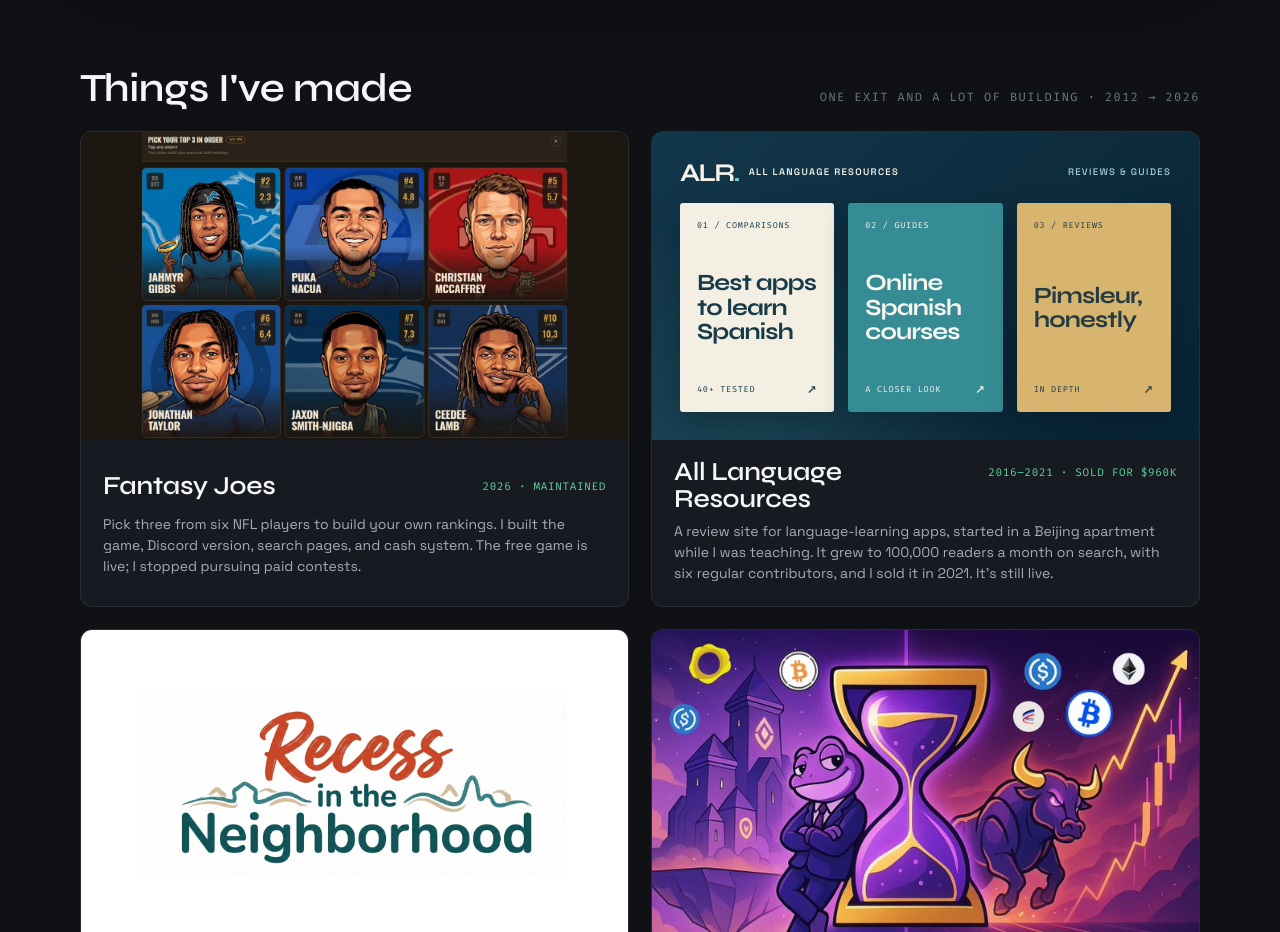
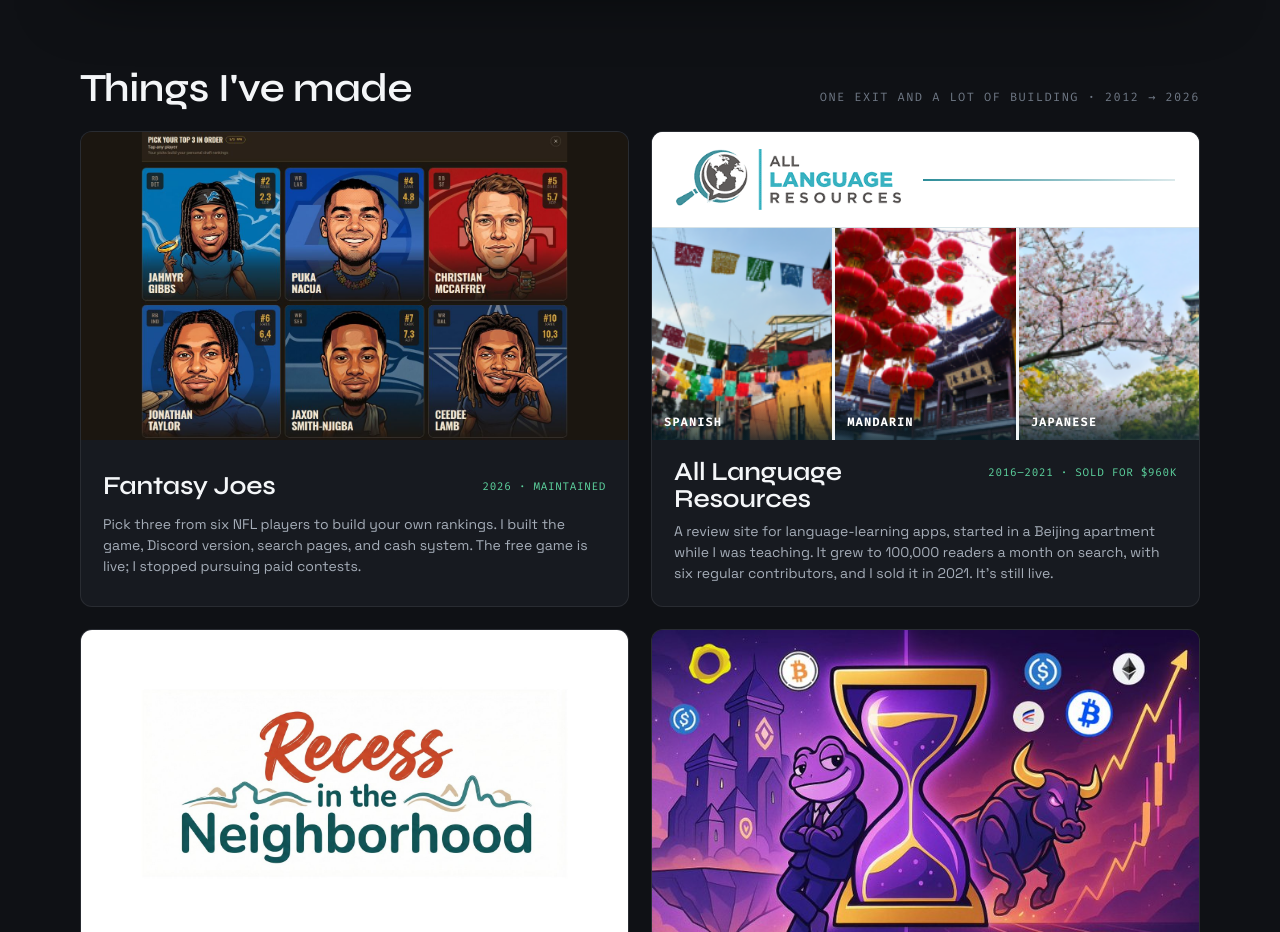
Before and after one commit to lazyguac/nickdahlhoff-site, an Astro site: page / in a window 1280 px wide. Shown: the part 1540-2472 px from the top of the page. Built offline with nearby package versions, Linux system fonts and the light colour scheme; Astro itself is replaced by a stand-in of ours.

Commit message:
Use official ALR branding and article imagery on homepage

```diff
--- a/src/pages/index.astro
+++ b/src/pages/index.astro
@@ -91,28 +91,24 @@
         {made.map(p => (
           <a href={`/projects/${p.id}`} class="poster">
             {p.id === 'all-language-resources' ? (
-              <div class="poster-tile alr-board" aria-hidden="true">
-                <div class="alr-masthead">
-                  <span class="alr-monogram">ALR<span class="alr-mark-dot">.</span></span>
-                  <span>ALL LANGUAGE RESOURCES</span>
-                  <span class="alr-masthead-end">REVIEWS &amp; GUIDES</span>
+              <div class="poster-tile alr-showcase" aria-hidden="true">
+                <div class="alr-brand">
+                  <img src="/images/alr/alr-logo.webp" alt="" width="300" height="82" loading="lazy" />
+                  <span class="alr-brand-rule"></span>
                 </div>
-                <div class="alr-publications">
-                  <div class="alr-publication alr-comparisons">
-                    <span class="alr-publication-type">01 / COMPARISONS</span>
-                    <strong>Best apps to learn Spanish</strong>
-                    <span class="alr-publication-foot">40+ TESTED <span aria-hidden="true">↗</span></span>
-                  </div>
-                  <div class="alr-publication alr-guides">
-                    <span class="alr-publication-type">02 / GUIDES</span>
-                    <strong>Online Spanish courses</strong>
-                    <span class="alr-publication-foot">A CLOSER LOOK <span aria-hidden="true">↗</span></span>
-                  </div>
-                  <div class="alr-publication alr-reviews">
-                    <span class="alr-publication-type">03 / REVIEWS</span>
-                    <strong>Pimsleur, honestly</strong>
-                    <span class="alr-publication-foot">IN DEPTH <span aria-hidden="true">↗</span></span>
-                  </div>
+                <div class="alr-gallery">
+                  <figure>
+                    <img src="/images/alr/alr-best-apps-spanish.webp" alt="" width="300" height="169" loading="lazy" />
+                    <figcaption>Spanish</figcaption>
+                  </figure>
+                  <figure>
+                    <img src="/images/alr/alr-best-apps-mandarin.webp" alt="" width="300" height="169" loading="lazy" />
+                    <figcaption>Mandarin</figcaption>
+                  </figure>
+                  <figure>
+                    <img src="/images/alr/alr-best-apps-japanese.webp" alt="" width="300" height="169" loading="lazy" />
+                    <figcaption>Japanese</figcaption>
+                  </figure>
                 </div>
               </div>
             ) : p.data.cardImage ? (
@@ -316,79 +312,74 @@
     justify-content: center;
     padding: 28px;
   }
-  .alr-board {
-    display: block;
-    padding: clamp(15px, 2.3vw, 28px);
+  .alr-showcase {
+    display: grid;
+    grid-template-rows: 31% 69%;
+    align-items: stretch;
+    justify-content: stretch;
+    padding: 0;
     overflow: hidden;
-    color: #F5F3E9;
-    background: #12374A;
-    background-image: radial-gradient(circle at 15% 120%, rgba(78, 163, 167, 0.23), transparent 50%), linear-gradient(135deg, #12374A, #082334);
+    background: #F1F5F6;
   }
-  .alr-masthead {
+  .alr-brand {
     display: flex;
     align-items: center;
-    gap: 10px;
-    height: 24px;
-    font-size: clamp(7px, 0.74vw, 10px);
-    font-weight: 700;
-    letter-spacing: 0.14em;
+    gap: 22px;
+    min-height: 0;
+    padding: 10px clamp(15px, 2vw, 24px);
+    background: #fff;
+    border-bottom: 1px solid #D7E3E7;
   }
-  .alr-monogram {
-    font-family: var(--font-display);
-    font-size: clamp(21px, 2vw, 27px);
-    letter-spacing: -0.07em;
-    line-height: 1;
+  .alr-brand img {
+    display: block;
+    width: clamp(155px, 18vw, 225px);
+    max-height: 100%;
+    height: auto;
+    object-fit: contain;
   }
-  .alr-mark-dot { color: #7DCCD0; }
-  .alr-masthead-end {
-    margin-left: auto;
-    color: #A8D3D7;
-    font-weight: 500;
+  .alr-brand-rule {
+    flex: 1;
+    height: 2px;
+    background: linear-gradient(90deg, #2D8D99, #DBE9EB);
   }
-  .alr-publications {
+  .alr-gallery {
     display: grid;
     grid-template-columns: repeat(3, minmax(0, 1fr));
-    gap: clamp(7px, 1.1vw, 14px);
-    height: calc(100% - 43px);
-    margin-top: 19px;
+    gap: 3px;
+    min-height: 0;
+    padding: 0;
   }
-  .alr-publication {
-    display: flex;
-    flex-direction: column;
-    align-items: flex-start;
+  .alr-gallery figure {
+    position: relative;
     min-width: 0;
-    padding: clamp(10px, 1.4vw, 17px);
-    border-radius: 3px;
-    box-shadow: 0 12px 28px rgba(1, 15, 27, 0.28);
+    min-height: 0;
+    margin: 0;
+    overflow: hidden;
+    background: #DCE7E9;
   }
-  .alr-publication-type,
-  .alr-publication-foot {
+  .alr-gallery img {
+    display: block;
+    width: 100%;
+    height: 100%;
+    min-height: 0;
+    object-fit: cover;
+    object-position: left center;
+  }
+  .alr-gallery figcaption {
+    position: absolute;
+    right: 0;
+    bottom: 0;
+    left: 0;
+    padding: 26px 12px 12px;
+    background: linear-gradient(transparent, rgba(7, 33, 43, 0.8));
     font-family: var(--font-mono);
-    font-size: clamp(7px, 0.66vw, 9px);
-    line-height: 1.3;
-    letter-spacing: 0.09em;
+    font-size: clamp(9px, 0.9vw, 12px);
+    font-weight: 700;
+    line-height: 1;
+    letter-spacing: 0.12em;
+    text-transform: uppercase;
+    color: #fff;
   }
-  .alr-publication strong {
-    display: block;
-    max-width: 10ch;
-    margin-top: auto;
-    margin-bottom: auto;
-    font-family: var(--font-display);
-    font-size: clamp(17px, 1.82vw, 26px);
-    font-weight: 650;
-    line-height: 1.04;
-    letter-spacing: -0.035em;
-  }
-  .alr-publication-foot {
-    display: flex;
-    justify-content: space-between;
-    align-items: end;
-    width: 100%;
-  }
-  .alr-publication-foot span { font-size: 16px; line-height: 0.8; }
-  .alr-comparisons { color: #173A49; background: #F3EFE2; }
-  .alr-guides { color: #F8F6EE; background: #368C94; }
-  .alr-reviews { color: #253B43; background: #D7B56F; }
   .tile-beijing {
     flex-direction: column;
     align-items: flex-start;
@@ -559,12 +550,8 @@
     .hero h1 {
       font-size: 48px;
     }
-    .alr-board { padding: 15px; }
-    .alr-masthead { font-size: 7px; }
-    .alr-masthead-end { display: none; }
-    .alr-publications { margin-top: 11px; height: calc(100% - 35px); }
-    .alr-publication { padding: 9px; }
-    .alr-publication strong { font-size: 16px; }
-    .alr-publication-type, .alr-publication-foot { font-size: 6px; }
+    .alr-brand { gap: 10px; padding: 5px 14px; }
+    .alr-brand img { width: 170px; }
+    .alr-gallery figcaption { padding: 18px 7px 7px; font-size: 8px; }
   }
 </style>
```
Also changed, not shown: docs/2026-09-23-live-design-project-refresh.md (+7 -1 lines), public/images/alr/alr-best-apps-japanese.webp (added), public/images/alr/alr-best-apps-mandarin.webp (added), public/images/alr/alr-best-apps-spanish.webp (added), public/images/alr/alr-logo.webp (added).
